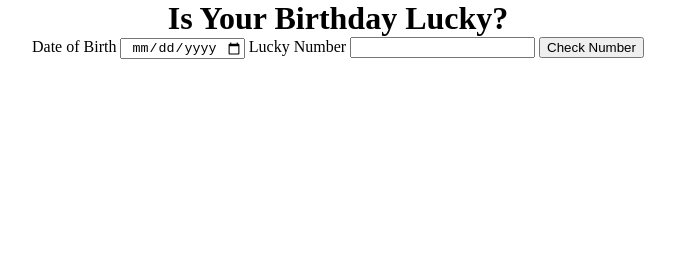
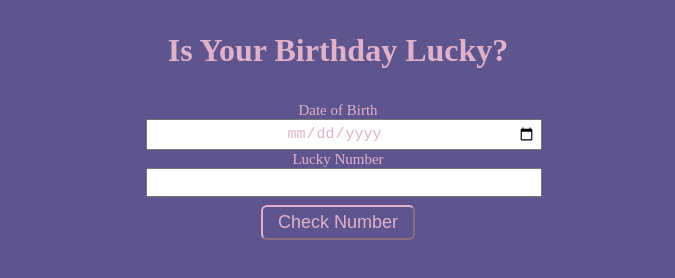
Before and after one commit to UmangLadha/IS-YOUR-BIRTHDAY-LUCKY, a plain HTML site: page index.html in a window 1280 px wide. Shown: the whole page, without its empty margins (302-977 px from the left). Drawn offline with Linux system fonts and the light colour scheme.

Commit message:
added some css

```diff
--- a/style.css
+++ b/style.css
@@ -1,12 +1,38 @@
 *{
-	margin: 0%;
+	margin: auto;
 	text-align: center;
 }
+:root{
+	--primary-color: #E0B1CB;
+	--secondary-color: #5E548E;
+}
+body{
+	background-color:var(--secondary-color);
+	color: var(--primary-color);
+}
+header{
+	margin: 2em;
 
-header{
-	align-items: center;
+}
+div{
+	width: 30%;
 }
 
-div{
-	align-items: center;
+input,label{
+	font-size: 15px;
+	color: var(--primary-color);
+	width: 100%;
+	padding: 4px;
+
 }
+
+button{
+	width: 40%;
+	margin-top: 8px;
+	padding: 5px;
+	font-size: 18px;
+	background-color: var(--secondary-color);
+	border-radius: 6px;
+	border-color: var(--primary-color);
+	color:var(--primary-color);
+}
```
